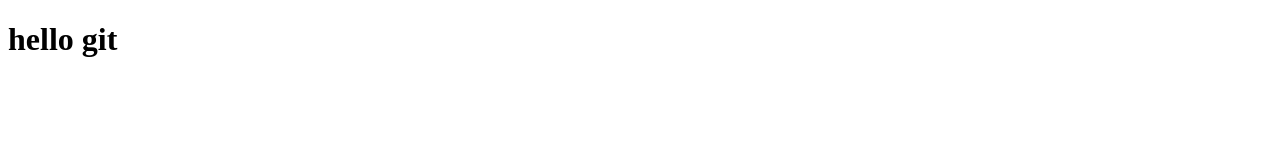
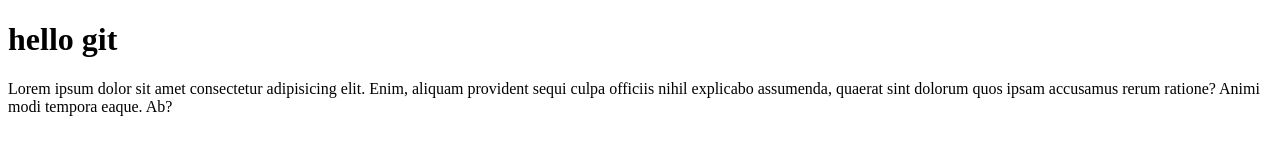
Before and after one commit to Francois-Legrand/testGit, a plain HTML site: page index.html in a window 1280 px wide. Drawn offline with Linux system fonts and the light colour scheme.

Commit message:
commit-11.17

```diff
--- a/index.html
+++ b/index.html
@@ -9,5 +9,6 @@
 </head>
 <body>
     <h1>hello git</h1>
+    Lorem ipsum dolor sit amet consectetur adipisicing elit. Enim, aliquam provident sequi culpa officiis nihil explicabo assumenda, quaerat sint dolorum quos ipsam accusamus rerum ratione? Animi modi tempora eaque. Ab?
 </body>
 </html>
```
Also changed, not shown: 1 other file.
